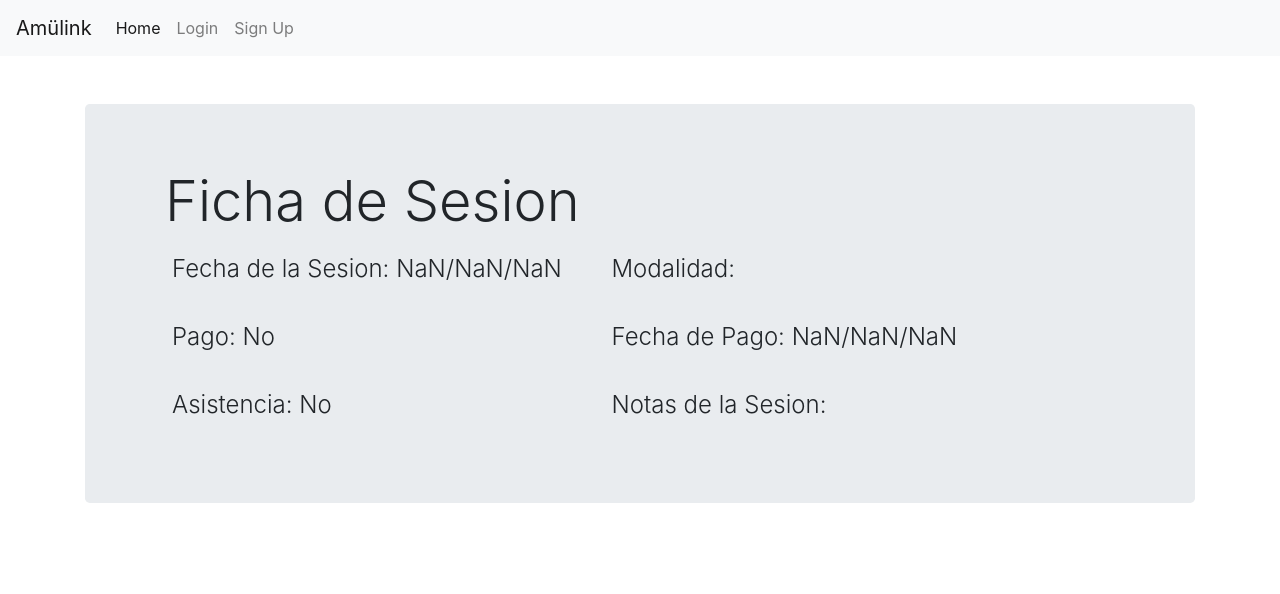
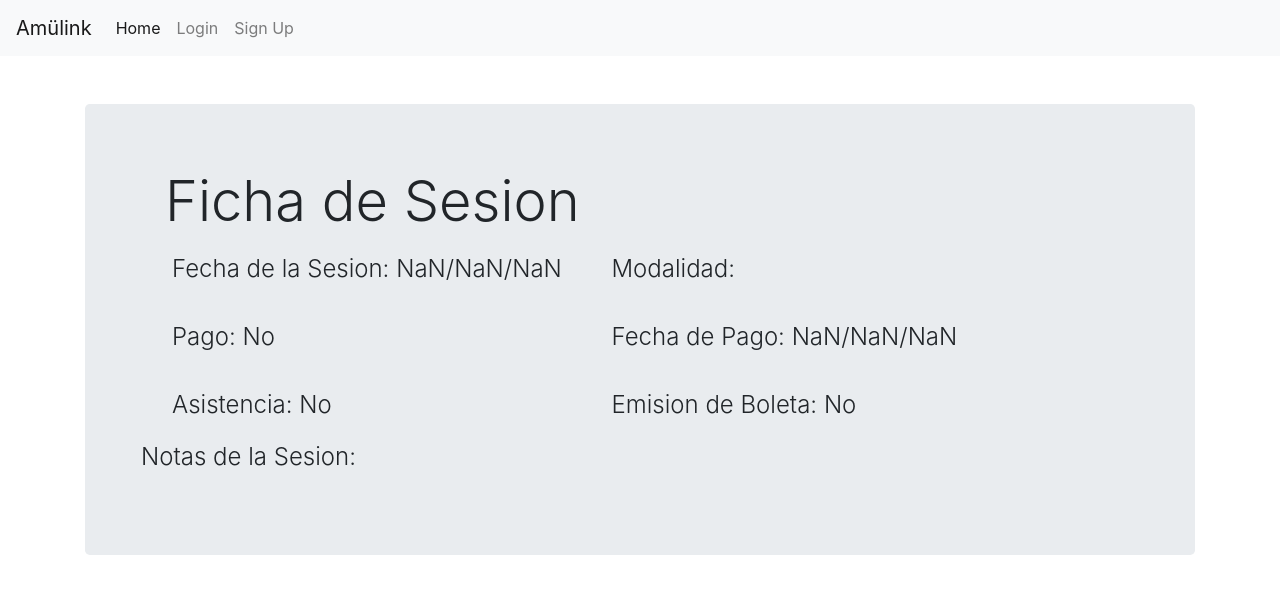
Before and after one commit to GabrielTurrillas/AmulinkFrontendAdmin, a React (Create React App) app: page /pacientes/ficha_sesion/1 in a window 1280 px wide. Shown: the top 594 px of the page. Built offline with nearby package versions, Linux system fonts and the light colour scheme; no server answers.

Commit message:
emision de boleta

```diff
--- a/src/components/terapia/SesionDetalle.js
+++ b/src/components/terapia/SesionDetalle.js
@@ -14,7 +14,7 @@ const SesionDetalle = () => {
         dispatch(getRetrieveSesion(idSesion));
     }, [dispatch, idSesion])
 
-    const { pago, asistio, fechaSesion, modalidad, notasSesion, fechaPago } = sesion
+    const { pago, asistio, fechaSesion, modalidad, notasSesion, fechaPago, emisionBoleta } = sesion
     const fechaSesionDate = new Date(fechaSesion)
     const fechaPagoDate = new Date(fechaPago)
 
@@ -42,6 +42,11 @@ const SesionDetalle = () => {
                     <p className='font-weight-light'>Asistencia: {asistio ? 'Si' : 'No'}</p>
                 </div>
                 <div className='col'>
+                    <p className='font-weight-light'>Emision de Boleta: {emisionBoleta ? 'Si' : 'No' }</p>
+                </div>
+            </div>
+            <div className='row'>
+                <div className='col-12'>
                     <p className='font-weight-light'>Notas de la Sesion: {notasSesion}</p>
                 </div>
             </div>
```
